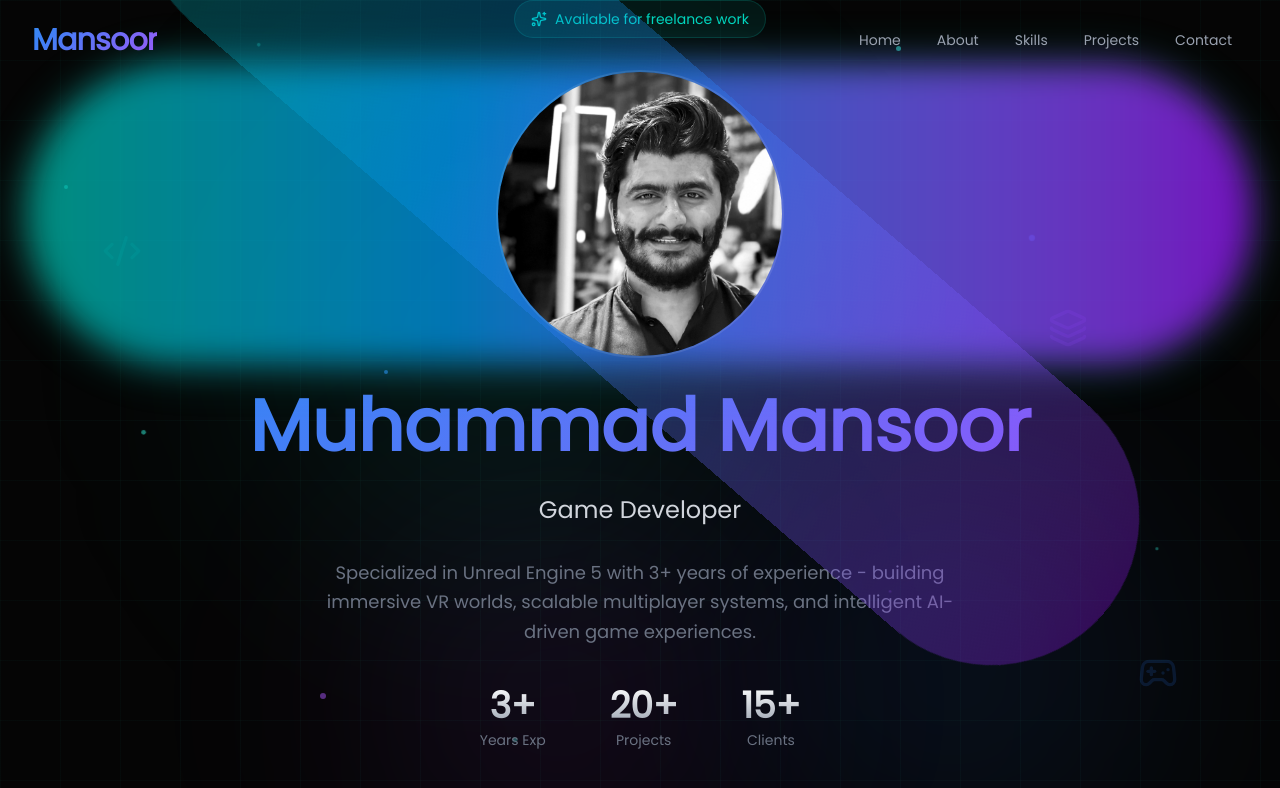
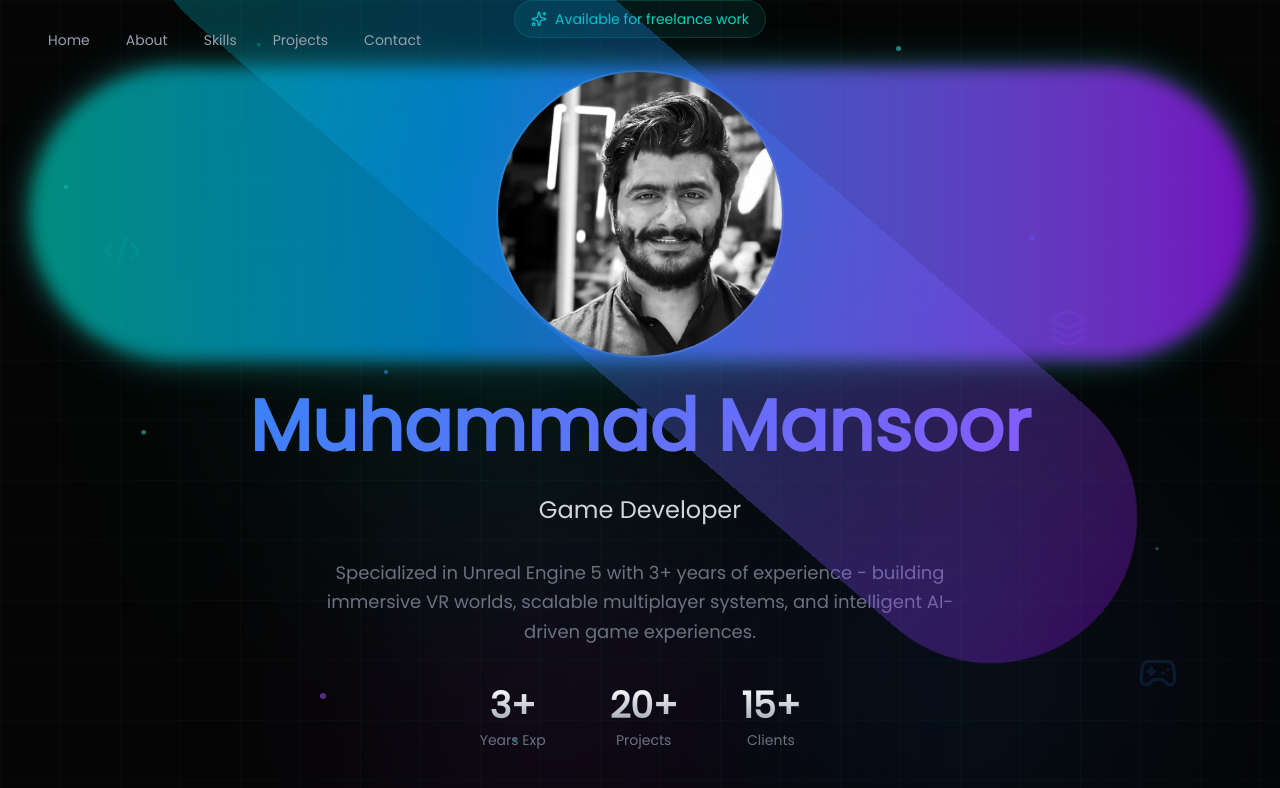
Before and after one commit to Mansoor1619/MansoorPortfolioWebsite, a React (Vite) app: page / in a window 1280 px wide. Shown: the top 788 px of the page. Built offline with nearby package versions, Linux system fonts and the light colour scheme.

Commit message:
Remove navbar branding, tighten profile image glow border

```diff
--- a/src/components/Hero.tsx
+++ b/src/components/Hero.tsx
@@ -100,8 +100,8 @@ const Hero: React.FC = () => {
 
           {/* Profile Image */}
           <div className="mb-8 relative flex justify-center">
-            <div className="absolute -inset-1 bg-gradient-to-r from-teal-500 via-blue-500 to-purple-600 rounded-full blur-lg opacity-75 animate-glow-pulse"></div>
-            <div className="absolute -inset-1 bg-gradient-to-r from-teal-500 via-blue-500 to-purple-600 rounded-full animate-spin opacity-30" style={{ animationDuration: '6s' }}></div>
+            <div className="absolute -inset-0.5 bg-gradient-to-r from-teal-500 via-blue-500 to-purple-600 rounded-full blur opacity-75 animate-glow-pulse"></div>
+            <div className="absolute -inset-0.5 bg-gradient-to-r from-teal-500 via-blue-500 to-purple-600 rounded-full animate-spin opacity-30" style={{ animationDuration: '6s' }}></div>
             <img
               src={personalData.avatar}
               alt={personalData.name}
--- a/src/components/Navbar.tsx
+++ b/src/components/Navbar.tsx
@@ -29,12 +29,6 @@ const Navbar: React.FC = () => {
     }`}>
       <div className="max-w-7xl mx-auto px-4 sm:px-6 lg:px-8">
         <div className="flex items-center justify-between h-16 md:h-20">
-          <div className="flex-shrink-0 group">
-            <h1 className="text-2xl md:text-3xl font-bold gradient-text tracking-tight">
-              Mansoor
-            </h1>
-          </div>
-
           <div className="hidden md:flex items-center gap-1">
             {navLinks.map((link) => (
               <a
```
